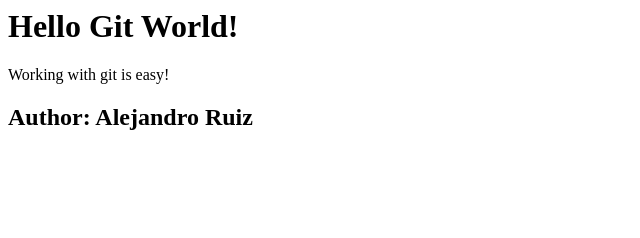
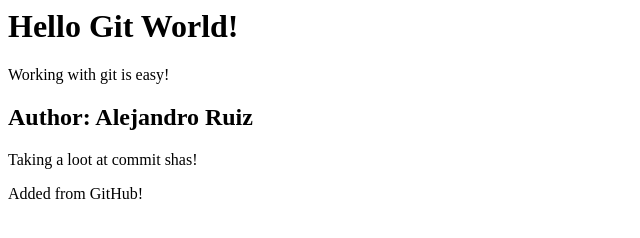
Before and after one commit to ruizchaconale/GitGitHubMasterclass, a plain HTML site: page index.html in a window 1280 px wide. Shown: the whole page, without its empty margins (0-640 px from the left). Drawn offline with Linux system fonts and the light colour scheme.

Commit message:
Update index.html
Add some code from GitHub

```diff
--- a/index.html
+++ b/index.html
@@ -5,3 +5,10 @@
 </div>
 
 <h2>Author: Alejandro Ruiz</h2>
+
+<div>Taking a loot at commit shas!</p>
+</div>
+
+<div>
+    <p>Added from GitHub!</p>
+</div>
```
